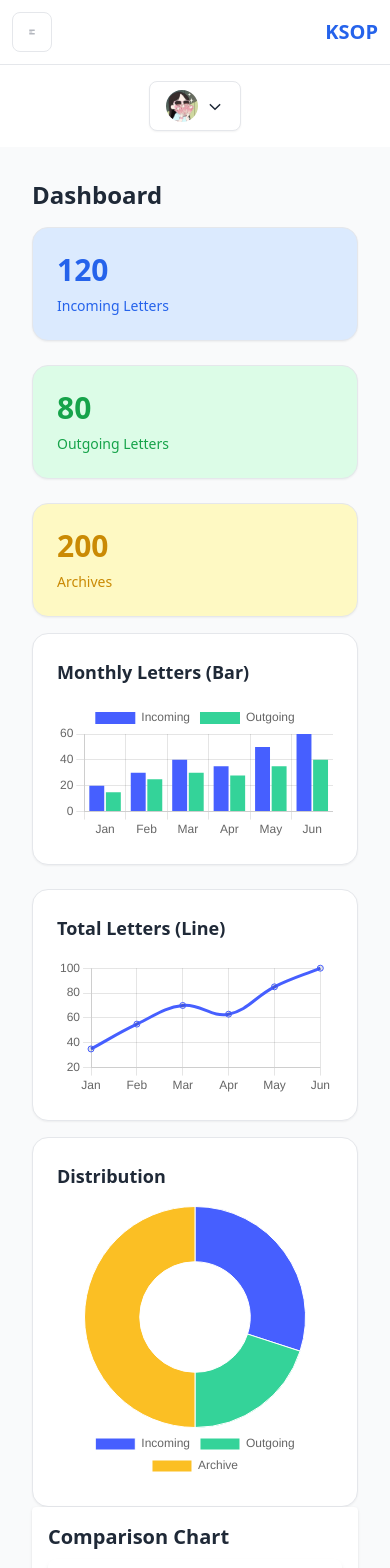
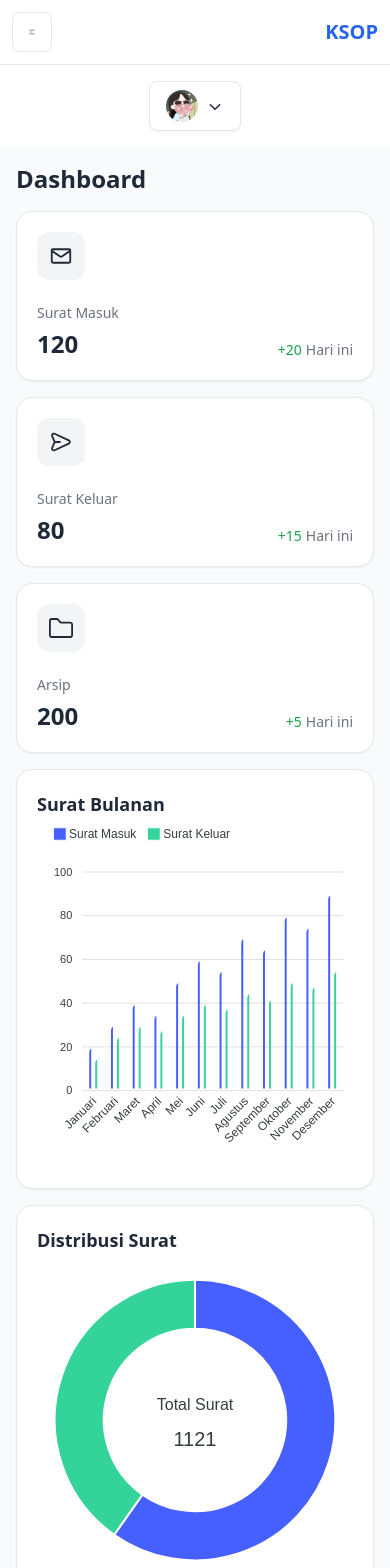
Before and after one commit to mifzalf/Manajemen-arsip-surat-KSOP, a React (Vite) app in the folder frontend/: page / in a window 390 px wide. Shown: the top 1568 px of the page. Built offline with nearby package versions, Linux system fonts and the light colour scheme.

Commit message:
dashboard dengan komponennya

```diff
--- a/frontend/package.json
+++ b/frontend/package.json
@@ -10,9 +10,11 @@
     "preview": "vite preview"
   },
   "dependencies": {
+    "apexcharts": "^5.3.2",
     "chart.js": "^4.4.1",
     "prop-types": "^15.8.1",
     "react": "^19.1.0",
+    "react-apexcharts": "^1.7.0",
     "react-chartjs-2": "^5.2.0",
     "react-dom": "^19.1.0",
     "react-router-dom": "^6.23.0",
--- /dev/null
+++ b/frontend/src/components/dashboard/LetterDistributionDoughnutChart.jsx
@@ -0,0 +1,52 @@
+import React from 'react';
+import Chart from "react-apexcharts";
+
+const seriesData = [670, 451];
+
+const options = {
+  chart: {
+    type: 'donut',
+    fontFamily: "Outfit, sans-serif",
+  },
+  colors: ["#465fff", "#34d399"],
+  labels: ['Surat Masuk', 'Surat Keluar'],
+  legend: {
+    position: 'bottom',
+    horizontalAlign: 'center',
+    fontFamily: "Outfit, sans-serif",
+  },
+  dataLabels: {
+    enabled: false,
+  },
+  plotOptions: {
+    pie: {
+      donut: {
+        labels: {
+          show: true,
+          total: {
+            show: true,
+            label: 'Total Surat',
+            formatter: function (w) {
+              return w.globals.seriesTotals.reduce((a, b) => {
+                return a + b
+              }, 0)
+            }
+          }
+        }
+      }
+    }
+  },
+};
+
+const LetterDistributionDoughnutChart = () => {
+  return (
+    <div className="flex h-[420px] flex-col rounded-2xl border border-gray-200 bg-white p-5 shadow-sm">
+      <h3 className="mb-4 text-lg font-semibold text-gray-800">Distribusi Surat</h3>
+      <div className="flex h-full w-full items-center justify-center">
+        <Chart options={options} series={seriesData} type="donut" height={350} />
+      </div>
+    </div>
+  );
+};
+
+export default LetterDistributionDoughnutChart;
--- /dev/null
+++ b/frontend/src/components/dashboard/MetricCards.jsx
@@ -0,0 +1,58 @@
+import React from 'react';
+// Komponen Badge tidak lagi dibutuhkan di file ini
+import {
+  EnvelopeIcon,
+  PaperPlaneIcon,
+  FolderIcon,
+} from '../../icons'; // Arrow icons tidak lagi dibutuhkan
+
+// 1. Data diubah untuk merefleksikan "surat hari ini"
+const stats = [
+  {
+    label: "Surat Masuk",
+    value: 120,
+    today: 20, // Data baru: jumlah surat hari ini
+    icon: <EnvelopeIcon className="h-6 w-6 text-gray-800" />
+  },
+  {
+    label: "Surat Keluar",
+    value: 80,
+    today: 15, // Data baru: jumlah surat hari ini
+    icon: <PaperPlaneIcon className="h-6 w-6 text-gray-800" />
+  },
+  {
+    label: "Arsip",
+    value: 200,
+    today: 5, // Data baru: jumlah surat hari ini
+    icon: <FolderIcon className="h-6 w-6 text-gray-800" />
+  },
+];
+
+const MetricCards = () => {
+  return (
+    <div className="grid grid-cols-1 gap-4 sm:grid-cols-3 md:gap-6">
+      {stats.map((stat) => (
+        <div key={stat.label} className="rounded-2xl border border-gray-200 bg-white p-5 shadow-sm">
+          <div className="flex h-12 w-12 items-center justify-center rounded-xl bg-gray-100">
+            {stat.icon}
+          </div>
+          <div className="mt-5 flex items-end justify-between">
+            <div>
+              <span className="text-sm text-gray-500">{stat.label}</span>
+              <h4 className="mt-1 text-2xl font-bold text-gray-800">{stat.value}</h4>
+            </div>
+
+            {}
+            <div className="flex items-center text-sm font-medium text-green-600">
+              <span>+{stat.today}</span>
+              <span className="ml-1 text-gray-500">Hari ini</span>
+            </div>
+
+          </div>
+        </div>
+      ))}
+    </div>
+  );
+};
+
+export default MetricCards;
--- /dev/null
+++ b/frontend/src/components/dashboard/MonthlyLettersBarChart.jsx
@@ -0,0 +1,73 @@
+import React from 'react';
+import Chart from "react-apexcharts";
+
+const MonthlyLettersBarChart = () => {
+  const options = {
+    colors: ["#465fff", "#34d399"],
+    chart: {
+      fontFamily: "Outfit, sans-serif",
+      type: "bar",
+      height: 350,
+      toolbar: { show: false },
+      animations: {
+        enabled: true,
+        dynamicAnimation: {
+          enabled: false
+        }
+      }
+    },
+    plotOptions: {
+      bar: {
+        horizontal: false,
+        columnWidth: "55%",
+        borderRadius: 4,
+        borderRadiusApplication: "end",
+      },
+    },
+    dataLabels: { enabled: false },
+    stroke: {
+      show: true,
+      width: 4,
+      colors: ["transparent"],
+    },
+    xaxis: {
+      categories: [ "Januari", "Februari", "Maret", "April", "Mei", "Juni", "Juli", "Agustus", "September", "Oktober", "November", "Desember" ],
+      axisBorder: { show: false },
+      axisTicks: { show: false },
+    },
+    legend: {
+      show: true,
+      position: "top",
+      horizontalAlign: "left",
+      fontFamily: "Outfit, sans-serif",
+    },
+    yaxis: { title: { text: undefined } },
+    grid: { yaxis: { lines: { show: true } } },
+    fill: { opacity: 1 },
+    tooltip: {
+      x: { show: false },
+      y: { formatter: (val) => `${val} surat` },
+    },
+  };
+
+  const series = [
+    { name: "Surat Masuk", data: [20, 30, 40, 35, 50, 60, 55, 70, 65, 80, 75, 90] },
+    { name: "Surat Keluar", data: [15, 25, 30, 28, 35, 40, 38, 45, 42, 50, 48, 55] },
+  ];
+
+  return (
+    <div className="flex h-[420px] flex-col overflow-hidden rounded-2xl border border-gray-200 bg-white p-5 shadow-sm sm:p-6">
+      <div className="flex items-center justify-between">
+        {}
+        <h3 className="text-lg font-semibold text-gray-800">
+          Surat Bulanan
+        </h3>
+      </div>
+      <div className="flex-grow">
+        <Chart options={options} series={series} type="bar" height={350} />
+      </div>
+    </div>
+  );
+};
+
+export default MonthlyLettersBarChart;
--- /dev/null
+++ b/frontend/src/components/ui/Badge.jsx
@@ -0,0 +1,18 @@
+import React from 'react';
+
+const Badge = ({ color, children }) => {
+  const colorClasses = {
+    success: 'bg-green-100 text-green-700',
+    error: 'bg-red-100 text-red-700',
+  };
+
+  const baseClasses = 'inline-flex items-center gap-1 rounded-full px-2 py-1 text-xs font-medium';
+
+  return (
+    <div className={`${baseClasses} ${colorClasses[color] || 'bg-gray-100 text-gray-700'}`}>
+      {children}
+    </div>
+  );
+};
+
+export default Badge;
--- a/frontend/src/index.css
+++ b/frontend/src/index.css
@@ -44,4 +44,10 @@ button:hover {
 
 .main-content {
   @apply flex-1 p-6;
+}.no-scrollbar::-webkit-scrollbar {
+  display: none;
 }
+.no-scrollbar {
+  -ms-overflow-style: none;
+  scrollbar-width: none;
+}
--- a/frontend/src/layout/AppLayout.jsx
+++ b/frontend/src/layout/AppLayout.jsx
@@ -16,6 +16,7 @@ const LayoutContent = () => {
       </div>
 
       <div
+        // Pastikan kelas transisi ini ada untuk animasi yang mulus
         className={`flex-1 overflow-x-hidden transition-all duration-300 ease-in-out ${
           isExpanded || isHovered ? 'lg:ml-[290px]' : 'lg:ml-[90px]'
         } ${isMobileOpen ? 'ml-0' : ''}`}
--- a/frontend/src/pages/Dashboard.jsx
+++ b/frontend/src/pages/Dashboard.jsx
@@ -1,79 +1,33 @@
 import React from 'react';
-import { Bar, Line, Doughnut } from "react-chartjs-2";
 import { Chart as ChartJS, CategoryScale, LinearScale, BarElement, LineElement, PointElement, ArcElement, Tooltip, Legend } from "chart.js";
-import ChartMonthly from '../components/ChartMonthly';
-import ChartComparison from '../components/ChartComparison';
+import MetricCards from '../components/dashboard/MetricCards';
+import MonthlyLettersBarChart from '../components/dashboard/MonthlyLettersBarChart';
+// 1. Impor komponen Doughnut chart yang baru
+import LetterDistributionDoughnutChart from '../components/dashboard/LetterDistributionDoughnutChart';
 
 ChartJS.register(CategoryScale, LinearScale, BarElement, LineElement, PointElement, ArcElement, Tooltip, Legend);
 
-const stats = [
-  { label: "Incoming Letters", value: 120, color: "bg-blue-100 text-blue-600" },
-  { label: "Outgoing Letters", value: 80, color: "bg-green-100 text-green-600" },
-  { label: "Archives", value: 200, color: "bg-yellow-100 text-yellow-600" },
-];
+const Dashboard = () => {
+  return (
+    <div className="space-y-4 md:space-y-6">
+      <h1 className="text-2xl font-bold">Dashboard</h1>
 
-const barData = {
-  labels: ["Jan", "Feb", "Mar", "Apr", "May", "Jun"],
-  datasets: [
-    { label: "Incoming", data: [20, 30, 40, 35, 50, 60], backgroundColor: "#465fff" },
-    { label: "Outgoing", data: [15, 25, 30, 28, 35, 40], backgroundColor: "#34d399" },
-  ],
+      <div className="grid grid-cols-12 gap-4 md:gap-6">
+        <div className="col-span-12">
+          <MetricCards />
+        </div>
+
+        <div className="col-span-12 lg:col-span-8">
+          <MonthlyLettersBarChart />
+        </div>
+
+        <div className="col-span-12 lg:col-span-4">
+          {/* 2. Ganti Line chart dengan Doughnut chart */}
+          <LetterDistributionDoughnutChart />
+        </div>
+      </div>
+    </div>
+  );
 };
 
-const lineData = {
-  labels: ["Jan", "Feb", "Mar", "Apr", "May", "Jun"],
-  datasets: [
-    {
-      label: "Total Letters",
-      data: [35, 55, 70, 63, 85, 100],
-      fill: false,
-      borderColor: "#465fff",
-      tension: 0.4,
-    },
-  ],
-};
-
-const doughnutData = {
-  labels: ["Incoming", "Outgoing", "Archive"],
-  datasets: [
-    {
-      data: [120, 80, 200],
-      backgroundColor: ["#465fff", "#34d399", "#fbbf24"],
-      borderWidth: 1,
-    },
-  ],
-};
-
-const Dashboard = () => (
-  <div className="p-4">
-    <h1 className="text-2xl font-bold mb-4">Dashboard</h1>
-    <div className="grid grid-cols-1 md:grid-cols-3 gap-6 mb-4">
-      {stats.map((stat) => (
-        <div key={stat.label} className={`rounded-2xl border border-gray-200 p-6 shadow-sm ${stat.color} dark:border-gray-800`}>
-          <div className="text-3xl font-bold">{stat.value}</div>
-          <div className="mt-2 text-sm font-medium">{stat.label}</div>
-        </div>
-      ))}
-    </div>
-    <div className="grid grid-cols-1 md:grid-cols-2 gap-6 mb-4">
-      <div className="rounded-2xl border border-gray-200 bg-white p-6 shadow-sm dark:border-gray-800 dark:bg-white/[0.03]">
-        <h3 className="mb-4 text-lg font-semibold text-gray-800 dark:text-white/90">Monthly Letters (Bar)</h3>
-        <Bar data={barData} options={{ responsive: true, plugins: { legend: { position: "top" } } }} />
-      </div>
-      <div className="rounded-2xl border border-gray-200 bg-white p-6 shadow-sm dark:border-gray-800 dark:bg-white/[0.03]">
-        <h3 className="mb-4 text-lg font-semibold text-gray-800 dark:text-white/90">Total Letters (Line)</h3>
-        <Line data={lineData} options={{ responsive: true, plugins: { legend: { display: false } } }} />
-      </div>
-    </div>
-    <div className="rounded-2xl border border-gray-200 bg-white p-6 shadow-sm dark:border-gray-800 dark:bg-white/[0.03] max-w-md mx-auto">
-      <h3 className="mb-4 text-lg font-semibold text-gray-800 dark:text-white/90">Distribution</h3>
-      <Doughnut data={doughnutData} options={{ responsive: true, plugins: { legend: { position: "bottom" } } }} />
-    </div>
-    <div className="bg-white p-4 rounded shadow">
-      <h2 className="text-xl font-semibold mb-2">Comparison Chart</h2>
-      <ChartComparison />
-    </div>
-  </div>
-);
-
 export default Dashboard;
```
Also changed, not shown: 1 other file (tests, documents, lock files or other folders).
